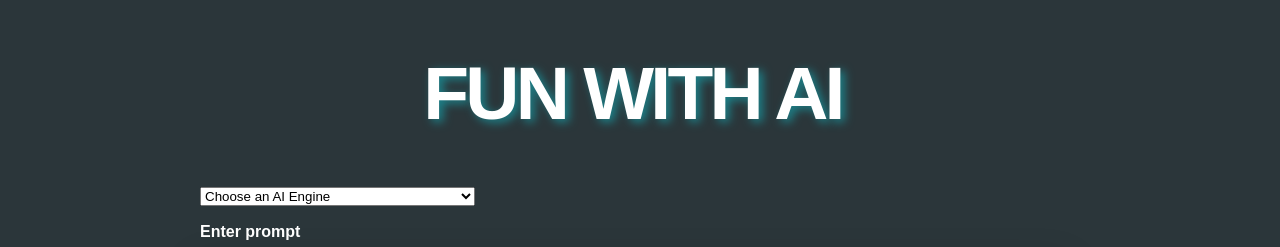
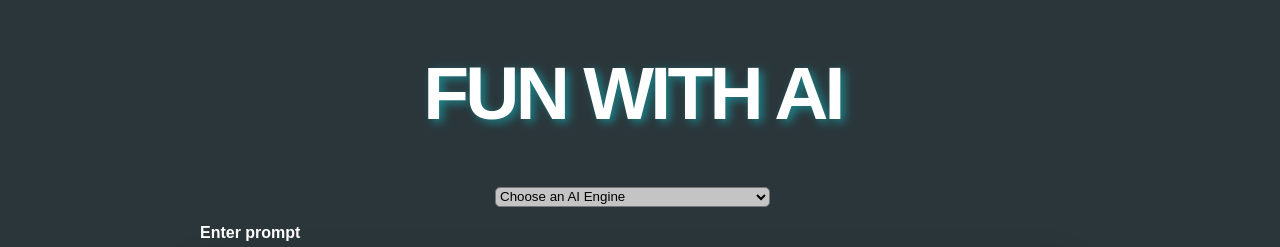
Before and after one commit to gjax78/fun-with-ai, a React (Create React App) app: page / in a window 1280 px wide. Shown: the top 247 px of the page. Built offline with nearby package versions, Linux system fonts and the light colour scheme.

Commit message:
Style dropdown menu

```diff
--- a/src/components/Form/Form.css
+++ b/src/components/Form/Form.css
@@ -39,6 +39,12 @@ form {
 
 .choose-engine {
   width: 275px;
+  height: 20px;
+  border-radius: 5px;
+  cursor: pointer;
+  background-color: #C4C4C4;
+  align-self: center;
+  font-family: 'Rubik', sans-serif;
 }
 
 .robot {
```
